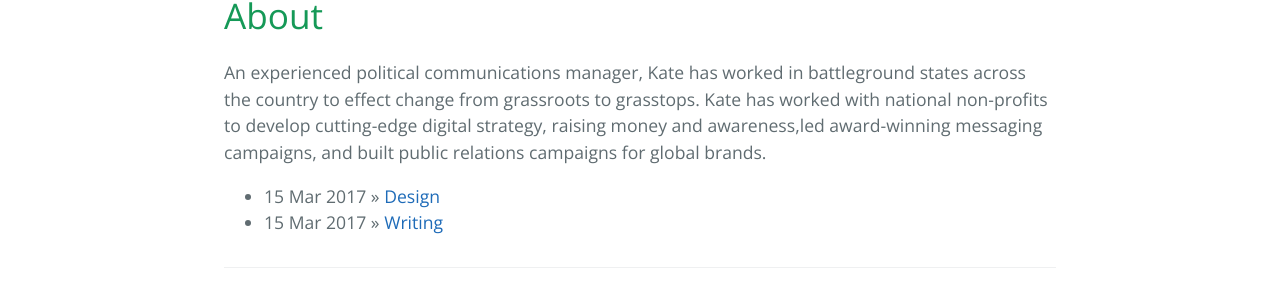
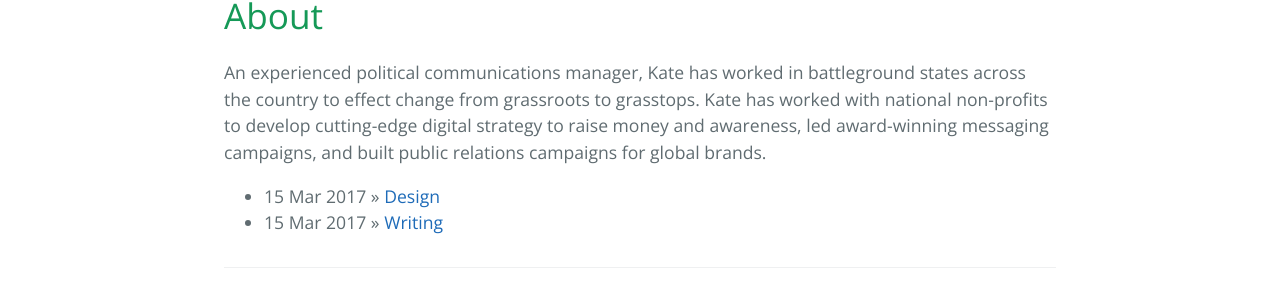
Before and after one commit to Flyakight/flyakight.github.io, a Jekyll site: the page built from index.html, in a window 1280 px wide. Shown: the part 664-967 px from the top of the page. Built offline with Jekyll 4.4.1, drawn with Linux system fonts in a browser that asks for light colours; the list of posts is cut into pages by our own code.

Commit message:
Update index.html

```diff
--- a/index.html
+++ b/index.html
@@ -8,7 +8,7 @@
         <img src="http://www.katekight.com/Images/Myface.png" class=".center-image" alt="Kate Kight" height="200" >
        </div>
        <h1> About </h1>
-       <p> An experienced political communications manager, Kate has worked in battleground states across the country to effect change from grassroots to grasstops. Kate has worked with national non-profits to develop cutting-edge digital strategy, raising money and awareness,led award-winning messaging campaigns, and built public relations campaigns for global brands. </p>
+       <p> An experienced political communications manager, Kate has worked in battleground states across the country to effect change from grassroots to grasstops. Kate has worked with national non-profits to develop cutting-edge digital strategy to raise money and awareness, led award-winning messaging campaigns, and built public relations campaigns for global brands. </p>
 
  </p>
        <p>
```
